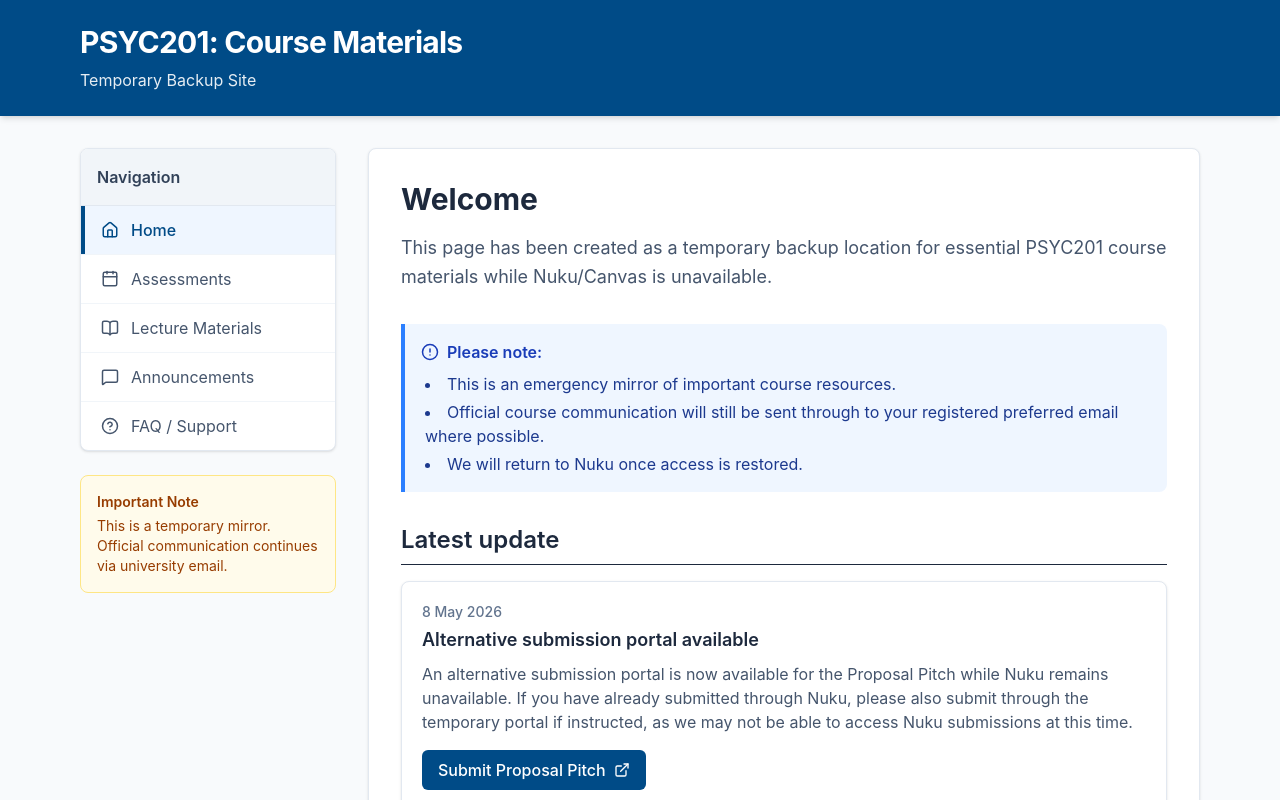
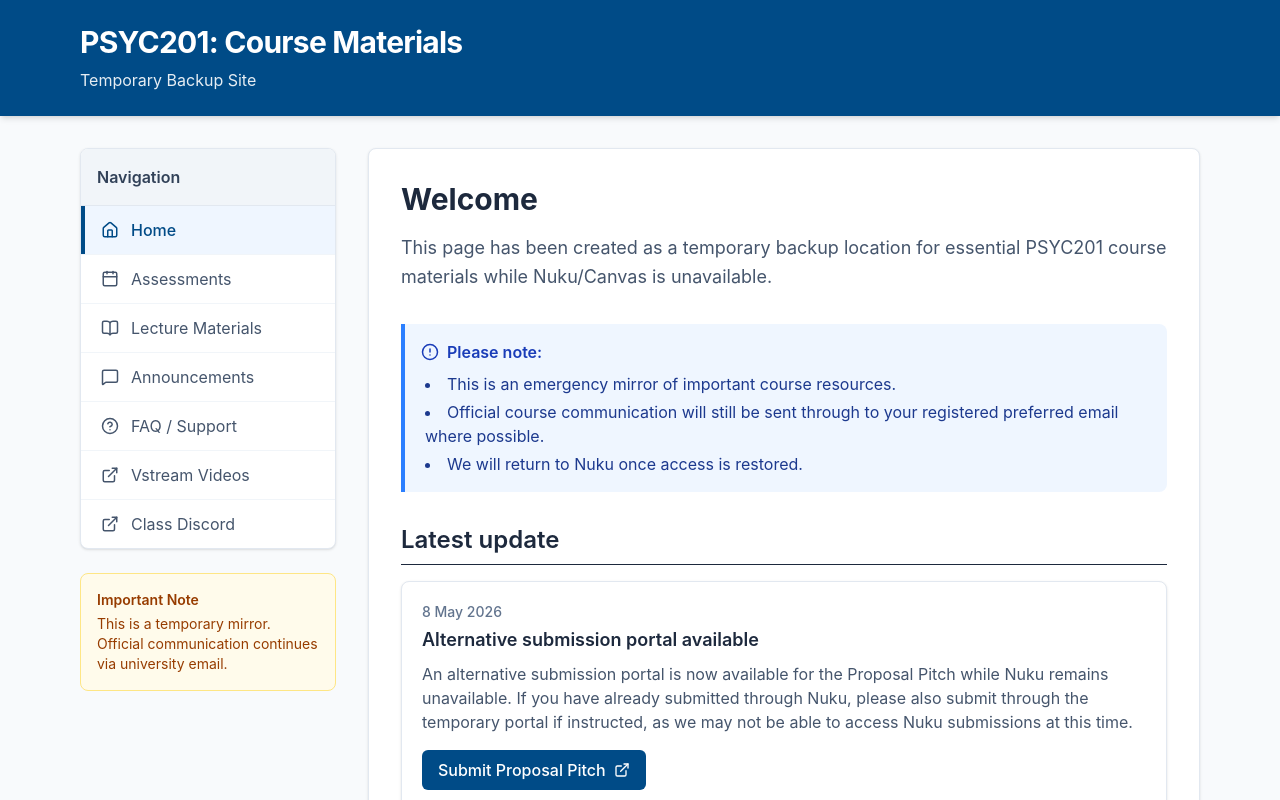
Before and after one commit to younjiun/psyc201-site, a React (Vite) app: page / in a window 1280 px wide. Shown: the top 800 px of the page. Built offline with nearby package versions, Linux system fonts and the light colour scheme.

Commit message:
feat: add quick links to sidebar navigation

```diff
--- a/src/components/Layout.tsx
+++ b/src/components/Layout.tsx
@@ -1,6 +1,6 @@
 
 import { Outlet, Link, useLocation } from 'react-router-dom';
-import { BookOpen, Calendar, MessageSquare, HelpCircle, Home } from 'lucide-react';
+import { BookOpen, Calendar, MessageSquare, HelpCircle, Home, ExternalLink } from 'lucide-react';
 
 const Layout = () => {
   const location = useLocation();
@@ -11,6 +11,11 @@ const Layout = () => {
     { path: '/lectures', label: 'Lecture Materials', icon: <BookOpen size={18} /> },
     { path: '/announcements', label: 'Announcements', icon: <MessageSquare size={18} /> },
     { path: '/faq', label: 'FAQ / Support', icon: <HelpCircle size={18} /> },
+  ];
+
+  const externalNavItems = [
+    { path: 'https://vstream.au.panopto.com/Panopto/Pages/Sessions/List.aspx?folderID=348ef3fd-8671-4864-b82e-b3f2015d911a', label: 'Vstream Videos', icon: <ExternalLink size={18} /> },
+    { path: 'https://discord.gg/yDPwfWCNUQ', label: 'Class Discord', icon: <ExternalLink size={18} /> },
   ];
 
   return (
@@ -47,6 +52,19 @@ const Layout = () => {
                   </Link>
                 </li>
               ))}
+              {externalNavItems.map((item) => (
+                <li key={item.path}>
+                  <a
+                    href={item.path}
+                    target="_blank"
+                    rel="noopener noreferrer"
+                    className="flex items-center gap-3 px-4 py-3 transition-colors duration-200 text-slate-600 hover:bg-slate-50 hover:text-primary border-l-4 border-transparent"
+                  >
+                    {item.icon}
+                    {item.label}
+                  </a>
+                </li>
+              ))}
             </ul>
           </div>
 
```
